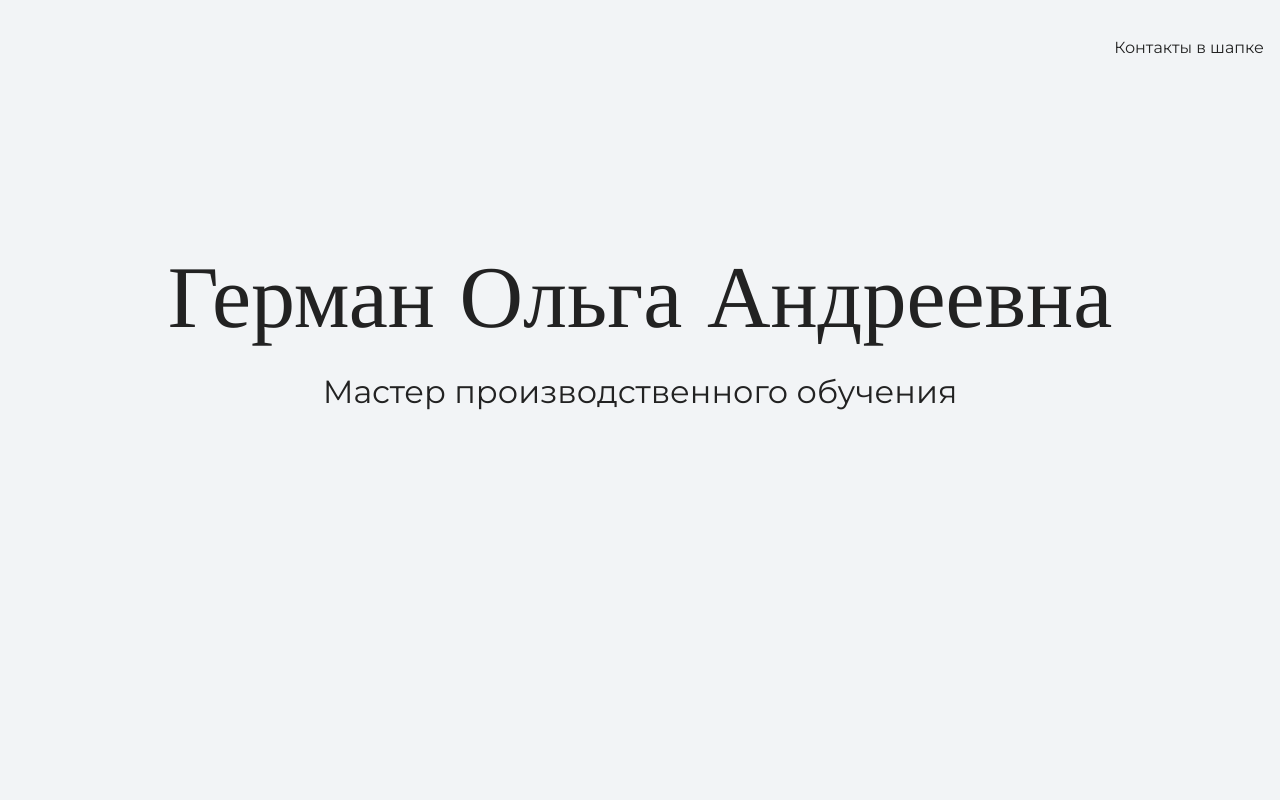
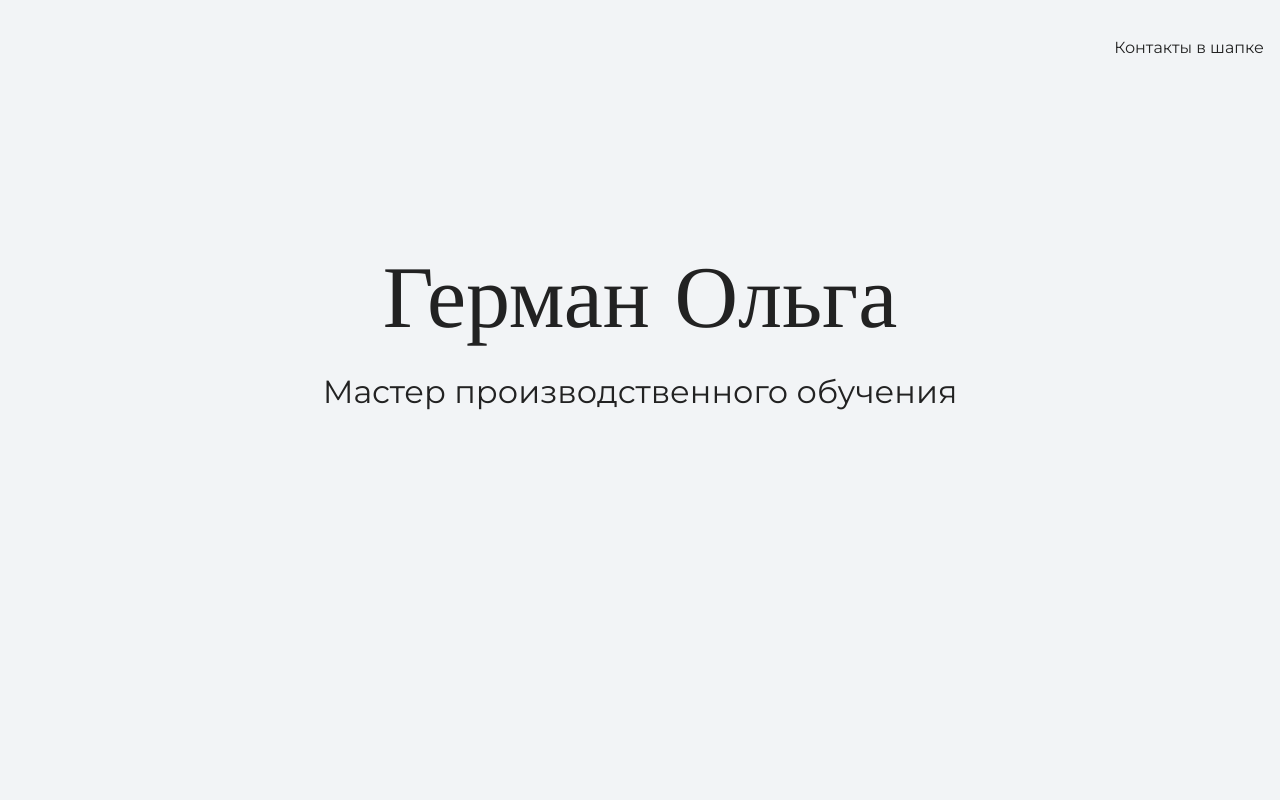
Before and after one commit to OlgaGOLOG/my-syte, a plain HTML site: page index.html in a window 1280 px wide. Shown: the top 800 px of the page. Drawn offline with nearby package versions, Linux system fonts and the light colour scheme.

Commit message:
Add files via upload

```diff
--- a/index.html
+++ b/index.html
@@ -18,7 +18,7 @@ ic" rel="stylesheet">
 
     <section class="hero-image">
 	<div class="container">
-      <h1 class="heading">Герман Ольга Андреевна</h1>
+      <h1 class="heading">Герман Ольга </h1>
       <p>Мастер производственного обучения</p>
  	</div>
     </section>
```
